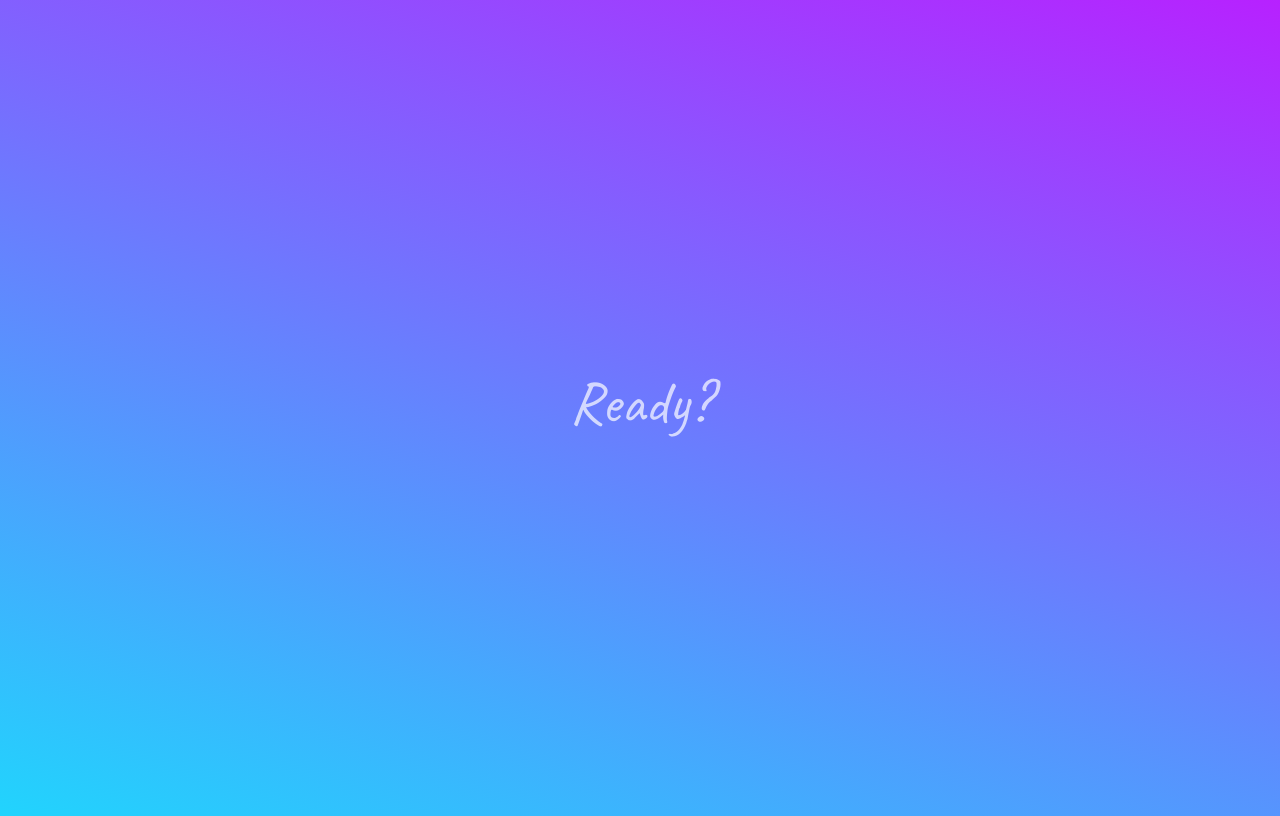
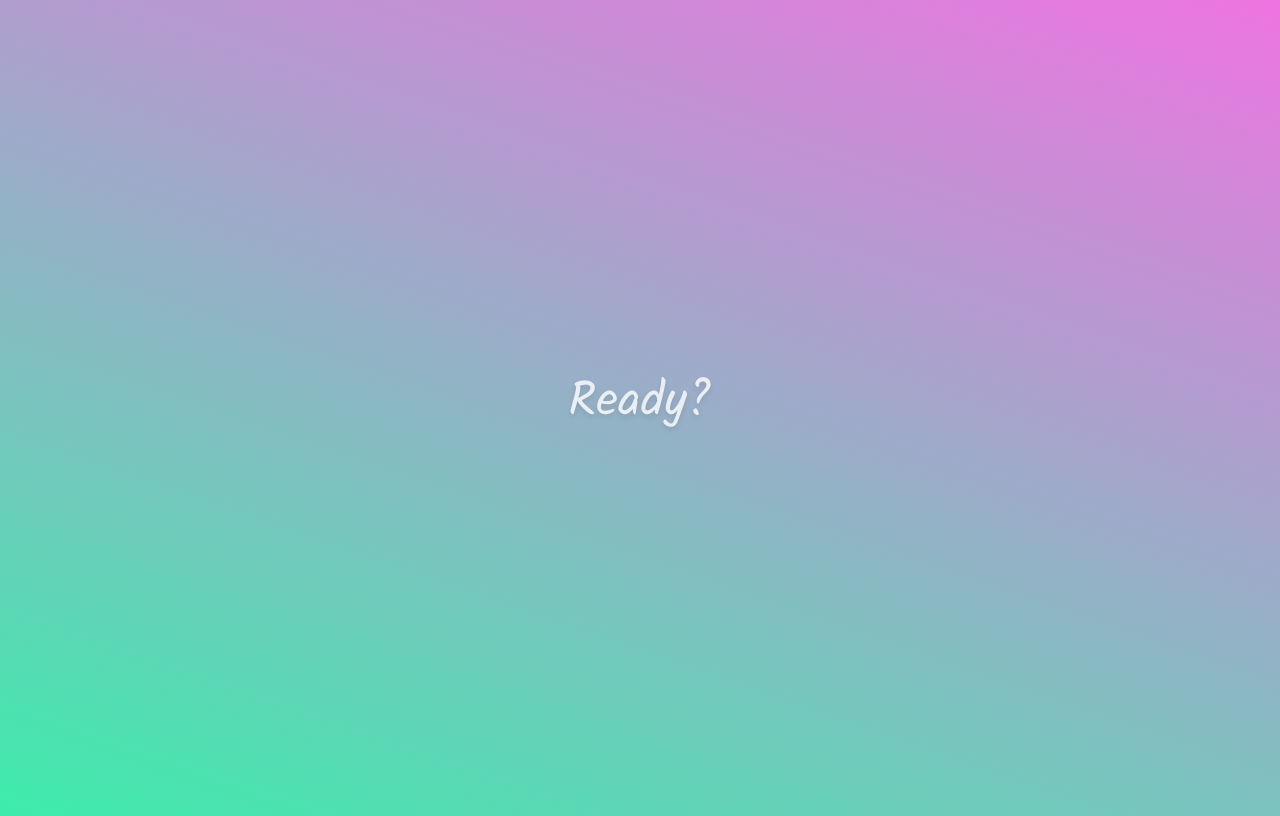
Before and after one commit to h4ck4life/makan-mana, a Next.js app: page / in a window 1280 px wide. Built offline with nearby package versions, Linux system fonts and the light colour scheme.

Commit message:
Add font shadown

```diff
--- a/pages/_document.tsx
+++ b/pages/_document.tsx
@@ -5,17 +5,18 @@ export default function Document() {
     <Html lang="en">
       <Head>
         <link rel="preconnect" href="https://fonts.googleapis.com" />
+        <link rel="preconnect" href="https://fonts.googleapis.com" />
         <link
           rel="preconnect"
           href="https://fonts.gstatic.com"
           crossOrigin="anonymous"
         />
         <link
-          href="https://fonts.googleapis.com/css2?family=Caveat&display=swap"
+          href="https://fonts.googleapis.com/css2?family=Kalam&display=swap"
           rel="stylesheet"
         />
       </Head>
-      <body className="text-white text-6xl">
+      <body className="text-white text-5xl">
         <Main />
         <NextScript />
       </body>
--- a/pages/index.tsx
+++ b/pages/index.tsx
@@ -50,7 +50,7 @@ export default function Home() {
         onClick={randomize}
       >
         <div className="flex flex-col h-screen items-center justify-center">
-          <div className="opacity-70 inline-flex text-center transition-opacity mb-3">
+          <div className="opacity-80 inline-flex text-center transition-opacity mb-3">
             {isLoading ? (
               <PropagateLoader
                 color="#fff"
@@ -58,7 +58,7 @@ export default function Home() {
                 speedMultiplier={2}
               />
             ) : (
-              randomRestaurant
+              <span className="drop-shadow-md">{randomRestaurant}</span>
             )}
           </div>
         </div>
--- a/styles/globals.css
+++ b/styles/globals.css
@@ -3,7 +3,7 @@
 @tailwind utilities;
 
 body {
-  background-color: #21d4fd;
-  background-image: linear-gradient(19deg, #21d4fd 0%, #b721ff 100%);
-  font-family: 'Caveat', cursive;
+  background-color: #3eecac;
+  background-image: linear-gradient(19deg, #3eecac 0%, #ee74e1 100%);
+  font-family: "Kalam", cursive;
 }
```
